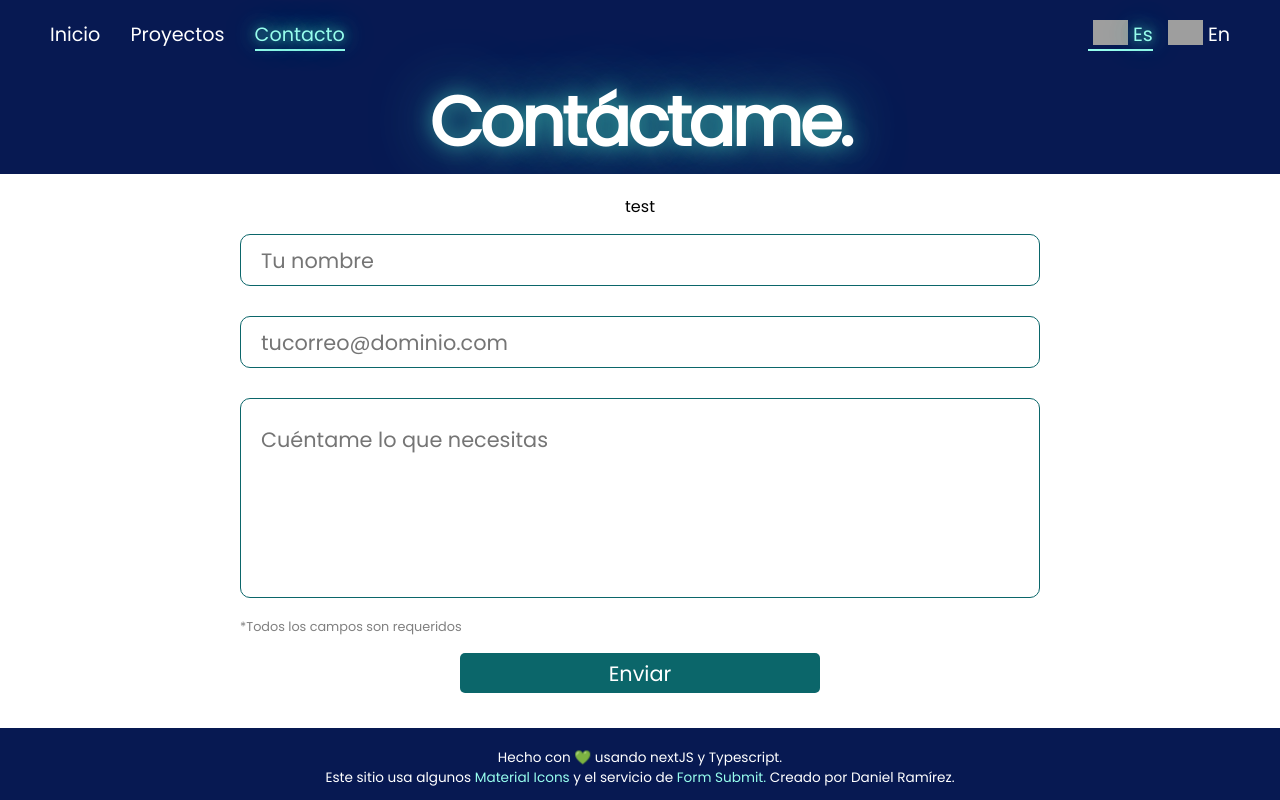
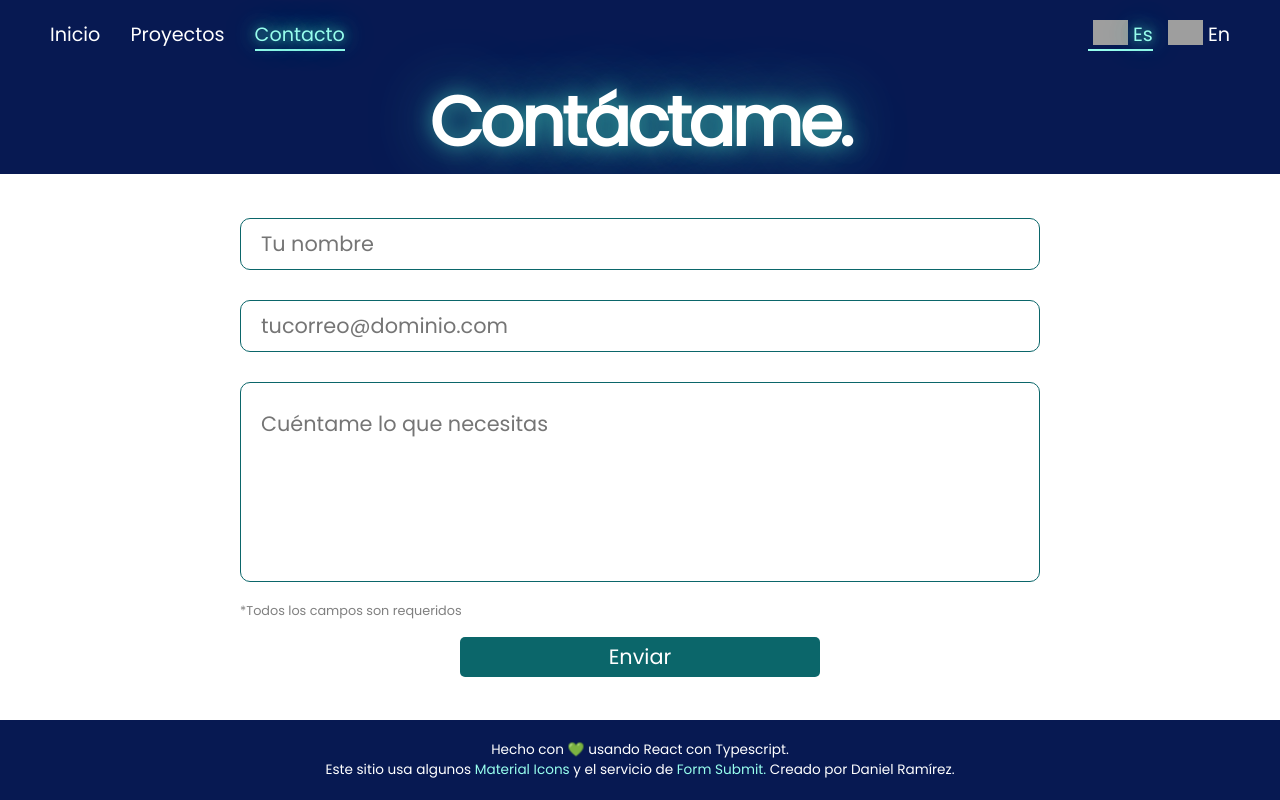
Before and after one commit to danyrszz/personal-portfolio, a Next.js app: page /contact in a window 1280 px wide. Built offline with nearby package versions, Linux system fonts and the light colour scheme; grey boxes are pictures that could not be loaded.

Commit message:
added an email-sent confirmation page

```diff
--- a/src/app/components/Footer.tsx
+++ b/src/app/components/Footer.tsx
@@ -6,7 +6,7 @@ const Footer = () => {
     <footer className='common-footer'>
 
       <div className="footer-column">
-        <p>Hecho con 💚 usando nextJS y Typescript.</p>
+        <p>Hecho con 💚 usando React con Typescript.</p>
         <p>Este sitio usa algunos <a href='https://marella.me/material-icons/'>Material Icons</a> y el servicio de <a href='https://formsubmit.co/'>Form Submit. </a>Creado por Daniel Ramírez.</p>
       </div>
 
--- /dev/null
+++ b/src/app/contact/ContactForm.tsx
@@ -0,0 +1,34 @@
+import React from 'react'
+import '../contact/contact.css'
+import { useGlobalLanguage } from '../context/LanguageContext'
+
+interface contactProps {
+  name : string,
+  email : string,
+  message : string,
+  setName : Function,
+  setEmail : Function,
+  setMessage : Function,
+  sendEmail : Function
+}
+
+function ContactForm({name, email, message, setName, setEmail, setMessage, sendEmail} : contactProps) {
+  const {language} = useGlobalLanguage();
+  const langSelector = (a : string, b : string) => language==='EN' ? a : b
+
+  return (
+    <div className='form-container'>
+      <form name='email-contact' className='contact-form' onSubmit={e=>sendEmail(e)}>
+        <label form="email-contact"> <input type="text" name="name" value={name} onChange={ e=> setName(e.target.value)}  placeholder={langSelector('Your name', 'Tu nombre')} required /> </label>
+        <label form="email-contact"> <input type="email" name="email" value={email} onChange={e=> setEmail(e.target.value)} placeholder={langSelector('yourmail@domain.com', 'tucorreo@dominio.com')} required/> </label>
+        <label form="email-contact"> <textarea name="message" value={message} onChange={e=> setMessage(e.target.value)} placeholder={langSelector('Tell me something', 'Cuéntame lo que necesitas')} required></textarea> </label>
+        <span className='info-tag'>
+          {langSelector('*All fields required', '*Todos los campos son requeridos')}
+        </span>
+        <label form="email-contact" className='submit-lbl'> <input type="submit" value={langSelector('Send', 'Enviar')}/> </label>
+      </form>
+    </div>
+  )
+}
+
+export default ContactForm
--- /dev/null
+++ b/src/app/contact/EmailConfirm.tsx
@@ -0,0 +1,16 @@
+import React from 'react'
+import '../contact/contact.css'
+import { useGlobalLanguage } from '../context/LanguageContext'
+
+function EmailConfirm() {
+  return (
+    <div className='confirmation-message'>
+      <h1>¡Gracias por ponerte en contacto!</h1>
+      <p>He recibido tu mensaje.</p>
+      <p>Te responderé tan pronto como me sea posible. </p>
+      <img src="/bottle.jpg" alt="" className='confirmation-image' />
+    </div>
+  )
+}
+
+export default EmailConfirm
--- a/src/app/contact/contact.css
+++ b/src/app/contact/contact.css
@@ -53,7 +53,19 @@
   font-size: 0.8em;
   color: grey;
 }
-
+.confirmation-message{
+  text-align: center;
+  padding: 10px;
+}
+.confirmation-image{
+  margin-top:10px;
+  max-width: 380px;
+  border-radius: 10px;
+  box-shadow: 0 0 5px 0px grey;
+}
+.confirmation-message > div > h1{
+  font-size: 2.2em;
+}
 
 @media screen and (max-width:600px) {
   .contact-form input, .contact-form textarea{
--- a/src/app/contact/page.tsx
+++ b/src/app/contact/page.tsx
@@ -1,6 +1,8 @@
 'use client'
 import './contact.css'
 import Footer from '../components/Footer'
+import ContactForm from './ContactForm'
+import EmailConfirm from './EmailConfirm'
 import { useGlobalLanguage } from '../context/LanguageContext'
 import { useState } from 'react';
 
@@ -11,6 +13,7 @@ export default function Contact() {
   const [name, setName] = useState<string>('')
   const [email, setEmail] = useState<string>('')
   const [message, setMessage] = useState<string>('')
+  const [emailSent, setEmailSent] = useState<boolean>(false)
 
   function sendEmail (e : React.SyntheticEvent) {
     e.preventDefault()
@@ -21,18 +24,17 @@ export default function Contact() {
     <>
     <div className='common-title title-white title-decorated title-centered bg-deep-blue'> {langSelector('Reach me out.','Contáctame.')} </div>
     <section className='contact-main'>
-      test
-      <div className='form-container'>
-        <form name='email-contact' className='contact-form' onSubmit={e=>sendEmail(e)}>
-          <label form="email-contact"> <input type="text" name="name" value={name} onChange={ e=> setName(e.target.value)}  placeholder={langSelector('Your name', 'Tu nombre')} required /> </label>
-          <label form="email-contact"> <input type="email" name="email" value={email} onChange={e=> setEmail(e.target.value)} placeholder={langSelector('yourmail@domain.com', 'tucorreo@dominio.com')} required/> </label>
-          <label form="email-contact"> <textarea name="message" value={message} onChange={e=> setMessage(e.target.value)} placeholder={langSelector('Tell me something', 'Cuéntame lo que necesitas')} required></textarea> </label>
-          <span className='info-tag'>
-            {langSelector('*All fields required', '*Todos los campos son requeridos')}
-          </span>
-          <label form="email-contact" className='submit-lbl'> <input type="submit" value={langSelector('Send', 'Enviar')}/> </label>
-        </form>
-      </div>
+      {!emailSent &&
+        <ContactForm
+          name = {name}
+          email = {email}
+          message = {message}
+          setName = {setName}
+          setEmail = {setEmail}
+          setMessage = {setMessage}
+          sendEmail = {sendEmail} /> ||
+        <EmailConfirm />
+      }
     </section>
     <Footer/>
     </>
```
Also changed, not shown: src/app/components/ContactForm.tsx (deleted, +0 -24 lines), src/app/components/EmailConfirm.tsx (deleted, +0 -12 lines), public/bottle.jpg (added).
